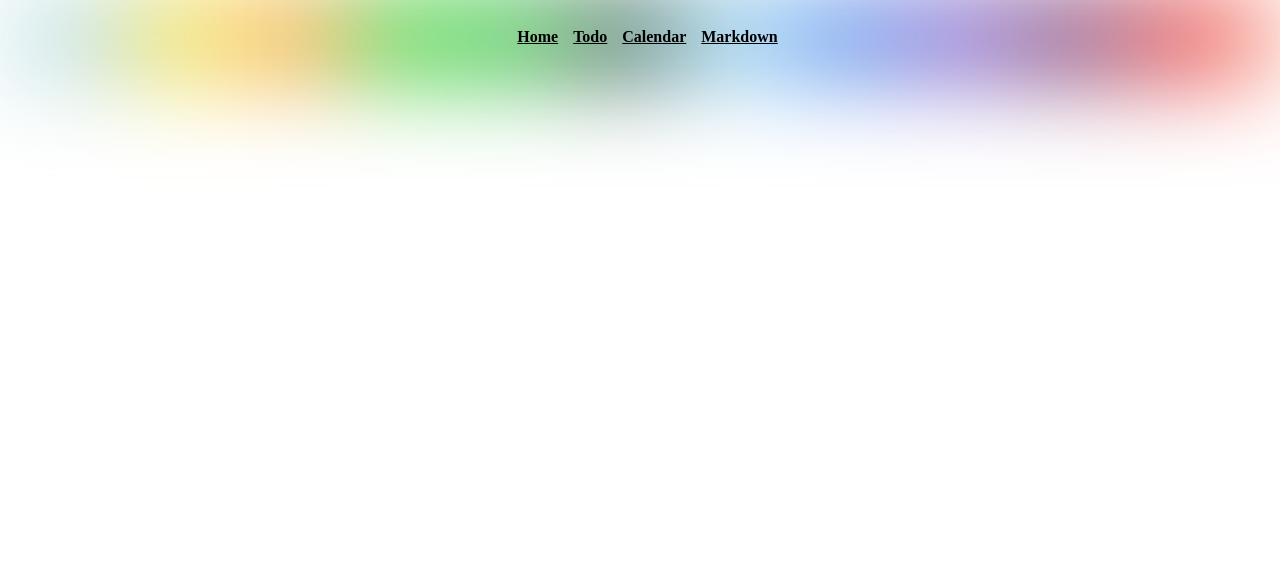
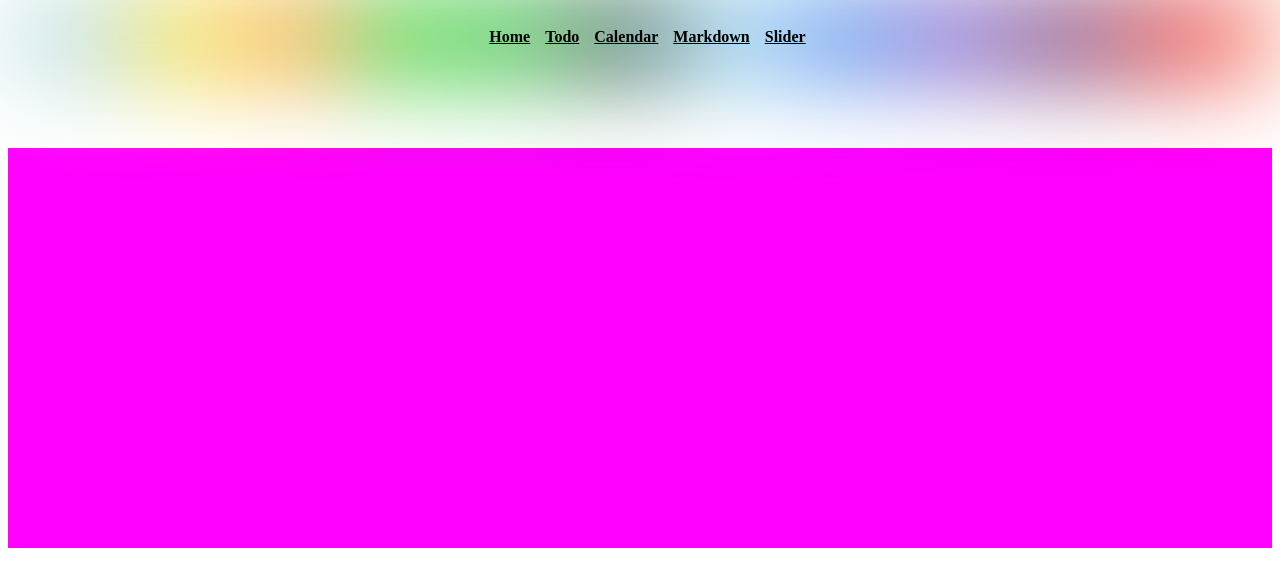
Before and after one commit to UyCode/vue3, a Vue app: page /#/slider in a window 1280 px wide. Shown: the top 586 px of the page. Built offline with nearby package versions, Linux system fonts and the light colour scheme.

Commit message:
feat(✨:  slider): 🎡:  new feature

```diff
--- a/src/App.vue
+++ b/src/App.vue
@@ -23,7 +23,8 @@
 					{name: 'Home', to: '/'},
 					{name: 'Todo', to: '/todo'},
 					{name: 'Calendar', to: '/calendar'},
-					{name: 'Markdown', to: '/markdown'}
+					{name: 'Markdown', to: '/markdown'},
+					{name: 'Slider', to: '/slider'},
 				]
 			}
 		}
--- a/src/router/index.js
+++ b/src/router/index.js
@@ -26,10 +26,12 @@ const routes = [
 	{
 		path: '/markdown',
 		name: 'Markdown',
-		// route level code-splitting
-		// this generates a separate chunk (about.[hash].js) for this route
-		// which is lazy-loaded when the route is visited.
-		component: () => import(/* webpackChunkName: "about" */ '../views/Markdown.vue')
+		component: () => import('../views/Markdown.vue')
+	},
+	{
+		path: '/slider',
+		name: 'Slider',
+		component: () => import('../views/Slider.vue')
 	}
 ]
 
--- a/src/views/Markdown.vue
+++ b/src/views/Markdown.vue
@@ -61,12 +61,10 @@
 			});*/
 		},
 		unmounted() {
-			setTimeout(() =>{
-				this.$message({
-					message: '你刚刚失去了一切...',
-					type: 'warning'
-				});
-			}, 1000);
+			this.debounce(() => this.$message({
+				message: '你刚刚失去了一切...',
+				type: 'warning'
+			}), 500);
 		}
 
 	}
--- /dev/null
+++ b/src/views/Slider.vue
@@ -0,0 +1,54 @@
+<template>
+	<div class="slider">
+		<div v-if="currentSlider === 0" class="one"></div>
+		<div v-if="currentSlider === 1" class="two"></div>
+		<div v-if="currentSlider === 2" class="three"></div>
+	</div>
+</template>
+
+<script>
+	export default {
+		name: "Slider",
+		data() {
+			return {
+				currentSlider: 0,
+				task:''
+			}
+		},
+		mounted() {
+			this.task = setInterval(() =>{
+				console.log('current slider: ', this.currentSlider);
+				if(this.currentSlider === 2){
+					this.currentSlider = 0;
+				}else{
+					this.currentSlider++;
+				}
+			}, 1000);
+		},
+
+		beforeUnmount() {
+			clearInterval(this.task);
+		}
+	}
+</script>
+
+<style scoped>
+
+	.one, .two, .three, .slider{
+		width: 100%;
+		height: 400px;
+	}
+
+	.one{
+		background: #1b8f5a;
+	}
+
+	.two{
+		background: red;
+	}
+
+	.three{
+		background: fuchsia;
+	}
+
+</style>
```
